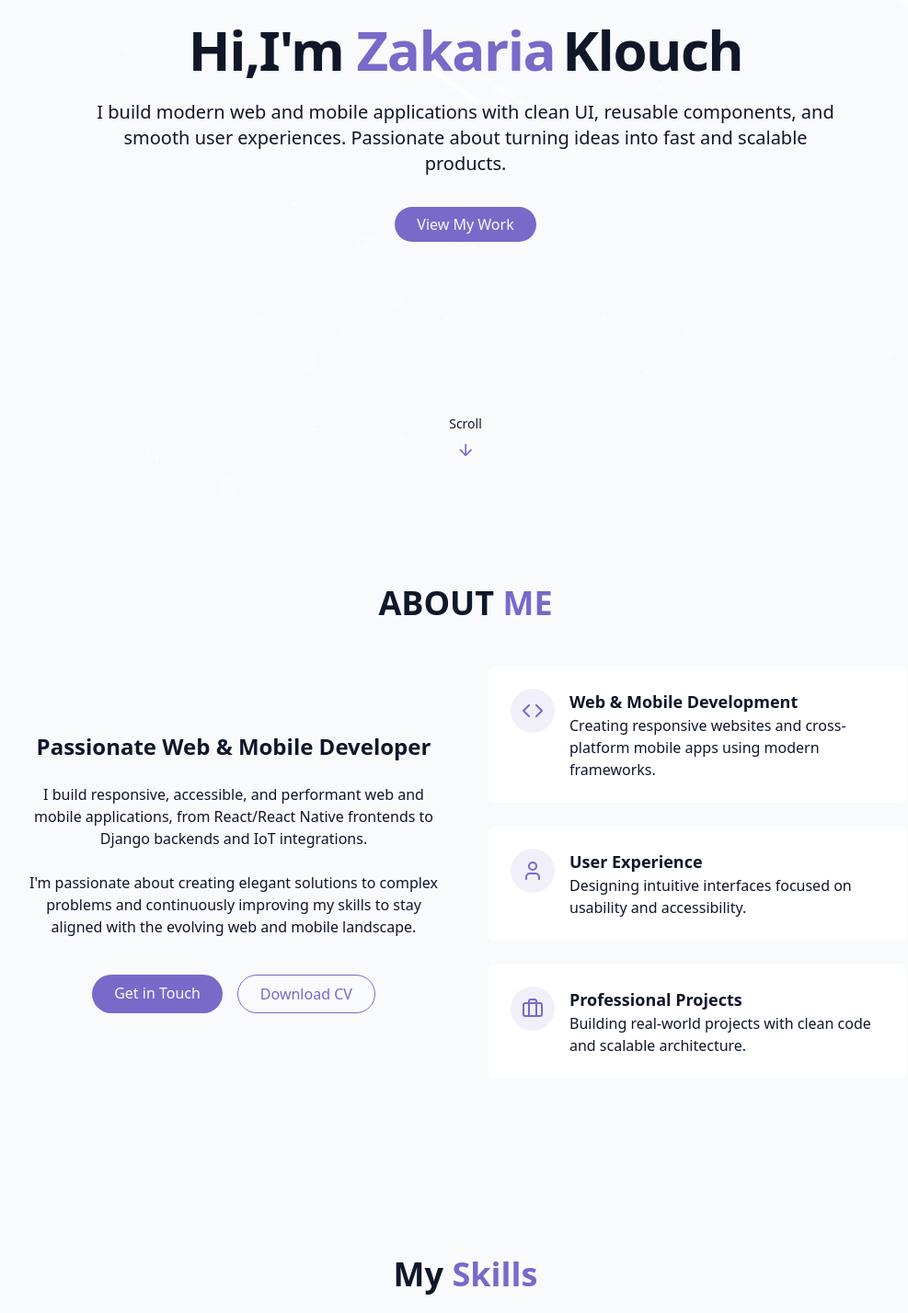
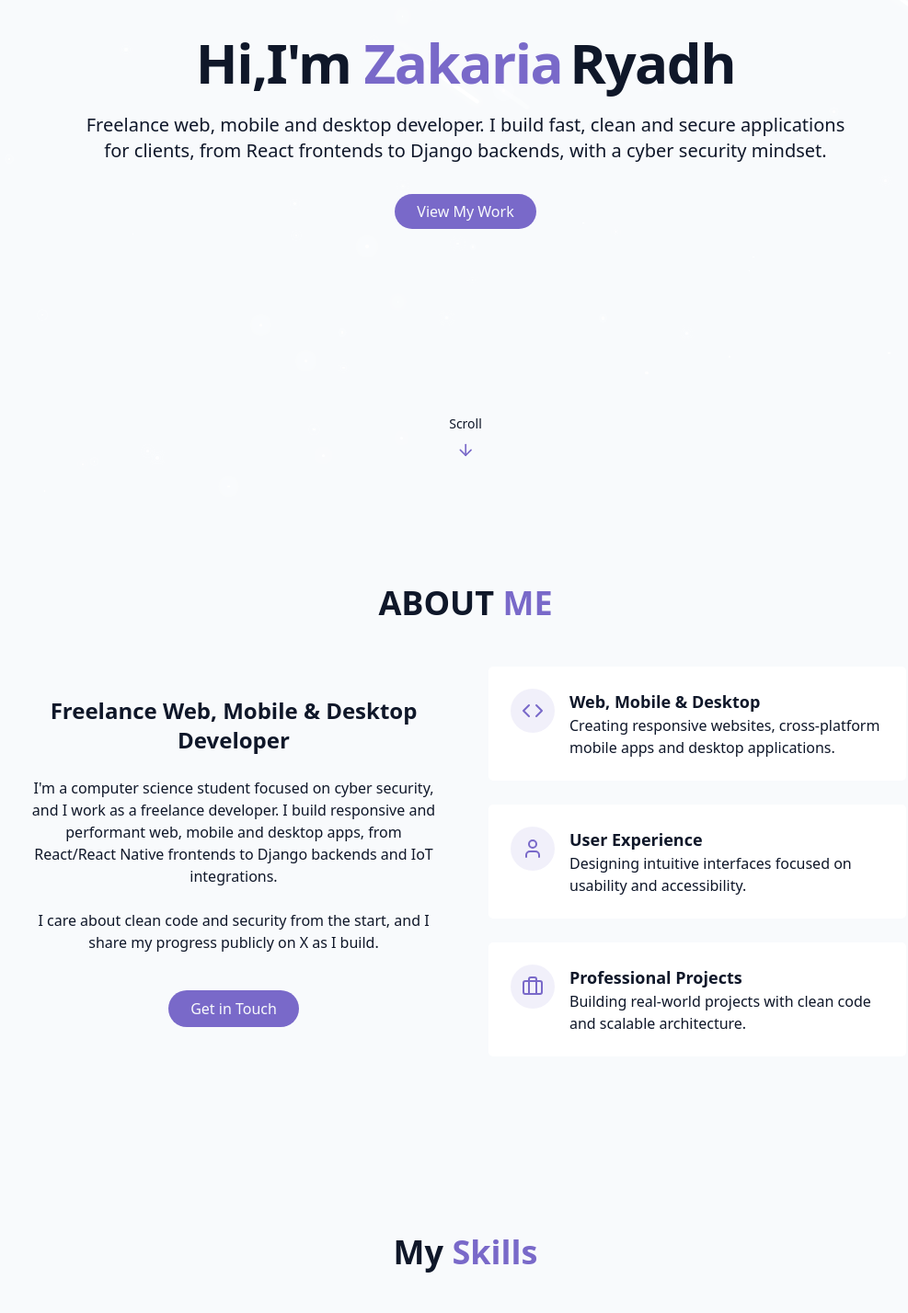
Before and after one commit to ZakariaRyadh/Portfolio, a React (Vite) app: page / in a window 1280 px wide. Shown: the part 260-1688 px from the top of the page at 92% size, without its empty margins (134-1121 px from the left). Built offline with nearby package versions, Linux system fonts and the light colour scheme.

Commit message:
Update branding, add desktop skills, social preview and favicon

```diff
--- a/index.html
+++ b/index.html
@@ -2,9 +2,20 @@
 <html lang="en">
   <head>
     <meta charset="UTF-8" />
-    <link rel="icon" type="image/svg+xml" href="/vite.svg" />
+    <link rel="icon" type="image/svg+xml" href="/favicon.svg" />
+    <meta name="description" content="Zakaria Ryadh, freelance web, mobile and desktop developer. React, Django, PyQt, PySide6 and IoT projects built with clean code and a cyber security mindset." />
+    <meta property="og:type" content="website" />
+    <meta property="og:title" content="Zakaria Ryadh | Freelance Developer" />
+    <meta property="og:description" content="Freelance web, mobile and desktop developer. React, Django, PyQt, PySide6 and IoT projects built with clean code and a cyber security mindset." />
+    <meta property="og:url" content="https://portfolio-seven-silk-co5y5lihek.vercel.app/" />
+    <meta property="og:image" content="https://portfolio-seven-silk-co5y5lihek.vercel.app/og-image.png" />
+    <meta name="twitter:card" content="summary_large_image" />
+    <meta name="twitter:site" content="@ZakariaRyadh" />
+    <meta name="twitter:title" content="Zakaria Ryadh | Freelance Developer" />
+    <meta name="twitter:description" content="Freelance web, mobile and desktop developer. React, Django, PyQt, PySide6 and IoT projects built with clean code and a cyber security mindset." />
+    <meta name="twitter:image" content="https://portfolio-seven-silk-co5y5lihek.vercel.app/og-image.png" />
     <meta name="viewport" content="width=device-width, initial-scale=1.0" />
-    <title>portfolio</title>
+    <title>Zakaria Ryadh | Freelance Developer</title>
   </head>
   <body>
     <div id="root"></div>
--- a/src/components/AboutSection.jsx
+++ b/src/components/AboutSection.jsx
@@ -11,19 +11,19 @@ export const AboutSection = () => {
         <div className="grid grid-cols-1 md:grid-cols-2 gap-12 items-center">
           <div className="space-y-6">
             <h3 className="text-2xl font-semibold">
-              Passionate Web & Mobile Developer
+              Freelance Web, Mobile & Desktop Developer
             </h3>
 
             <p className="text-muted-foreground">
-              I build responsive, accessible, and performant web and mobile
-              applications, from React/React Native frontends to Django
-              backends and IoT integrations.
+              I'm a computer science student focused on cyber security, and I
+              work as a freelance developer. I build responsive and
+              performant web, mobile and desktop apps, from React/React
+              Native frontends to Django backends and IoT integrations.
             </p>
 
             <p className="text-muted-foreground">
-              I'm passionate about creating elegant solutions to complex
-              problems and continuously improving my skills to stay aligned
-              with the evolving web and mobile landscape.
+              I care about clean code and security from the start, and I
+              share my progress publicly on X as I build.
             </p>
 
             <div className="flex flex-col sm:flex-row gap-4 pt-4 justify-center">
@@ -31,12 +31,14 @@ export const AboutSection = () => {
                 Get in Touch
               </a>
 
+              {/* Download CV button disabled for now
               <a
                 href="#"
                 className="px-6 py-2 rounded-full border border-primary text-primary hover:bg-primary/10 transition-colors duration-300"
               >
                 Download CV
               </a>
+              */}
             </div>
           </div>
 
@@ -47,10 +49,10 @@ export const AboutSection = () => {
                   <Code className="h-6 w-6 text-primary" />
                 </div>
                 <div className="text-left">
-                  <h4 className="font-semibold text-lg">Web & Mobile Development</h4>
+                  <h4 className="font-semibold text-lg">Web, Mobile & Desktop</h4>
                   <p className="text-muted-foreground">
-                    Creating responsive websites and cross-platform mobile
-                    apps using modern frameworks.
+                    Creating responsive websites, cross-platform mobile apps
+                    and desktop applications.
                   </p>
                 </div>
               </div>
--- a/src/components/ContactSection.jsx
+++ b/src/components/ContactSection.jsx
@@ -93,7 +93,7 @@ export const ContactSection = () => {
                 <input
                   type="text"
                   required
-                  placeholder="Zakaria Klouch..."
+                  placeholder="Zakaria Ryadh..."
                   className="w-full px-4 py-3 rounded-md border border-input bg-background focus:ring-2 focus:ring-primary"
                 />
               </div>
--- a/src/components/Footer.jsx
+++ b/src/components/Footer.jsx
@@ -6,7 +6,7 @@ export const Footer = () => {
       {" "}
       <p className="text-sm text-muted-foreground">
         {" "}
-        &copy; {new Date().getFullYear()} ZakariaKlouch. All rights reserved.
+        &copy; {new Date().getFullYear()} Zakaria Ryadh. All rights reserved.
       </p>
       <a
         href="#hero"
--- a/src/components/HeroSection.jsx
+++ b/src/components/HeroSection.jsx
@@ -14,13 +14,13 @@ export const HeroSection = () => {
               Zakaria
             </span>
             <span className="text-gradiant ml-2 opacity-0 animate-fade-in-delay-2 ">
-              Klouch
+              Ryadh
             </span>
           </h1>
           <p className="text-lg md:text-xl text-muted-foreground max-2-2xl mx-auto opacity-0 animate-fade-in-delay-4 ">
-            I build modern web and mobile applications with clean UI,
-            reusable components, and smooth user experiences. Passionate
-            about turning ideas into fast and scalable products.
+            Freelance web, mobile and desktop developer. I build fast, clean
+            and secure applications for clients, from React frontends to
+            Django backends, with a cyber security mindset.
           </p>
           <div className="pt-4 opacity-0 animate-fade-in-delay-4">
             <a href="#projects" className="cosmic-button">
--- a/src/components/ProjectsSection.jsx
+++ b/src/components/ProjectsSection.jsx
@@ -53,7 +53,7 @@ export const ProjectsSection = () => {
           Featured<span className="text-primary">Projects</span>
         </h2>
         <p className="text-center text-muted-foreground mb-12 max-w-2xl mx-auto">
-          A selection of my web and mobile development projects, each
+          A selection of my web, mobile and desktop projects, each
           carefully crafted with attention to detail, performance and user
           experience
         </p>
--- a/src/components/SkillsSection.jsx
+++ b/src/components/SkillsSection.jsx
@@ -13,6 +13,10 @@ const skills = [
   { name: "React Native", level: 85, category: "mobile" },
   { name: "Expo", level: 85, category: "mobile" },
   { name: "Zustand", level: 75, category: "mobile" },
+
+  // Desktop
+  { name: "PyQt", level: 70, category: "desktop" },
+  { name: "PySide6", level: 70, category: "desktop" },
 
   // Backend
   { name: "Django", level: 80, category: "backend" },
@@ -32,7 +36,7 @@ const skills = [
   { name: "VS Code", level: 95, category: "tools" },
 ];
 
-const categories = ["all", "frontend", "mobile", "backend", "ml", "tools"];
+const categories = ["all", "frontend", "mobile", "desktop", "backend", "ml", "tools"];
 
 export const SkillsSection = () => {
   const [activeCategory, setActiveCategory] = useState("all");
```
Also changed, not shown: public/favicon.svg (added), public/og-image.png (added).
